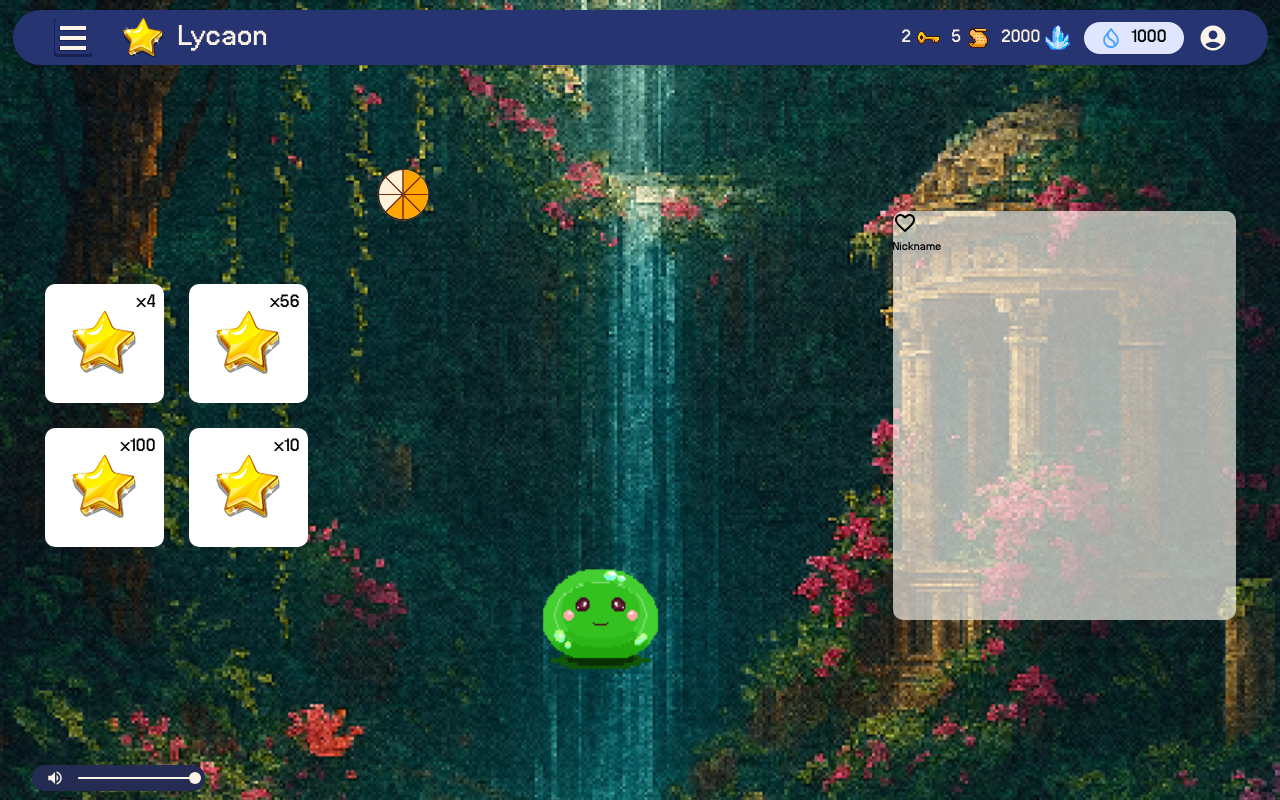
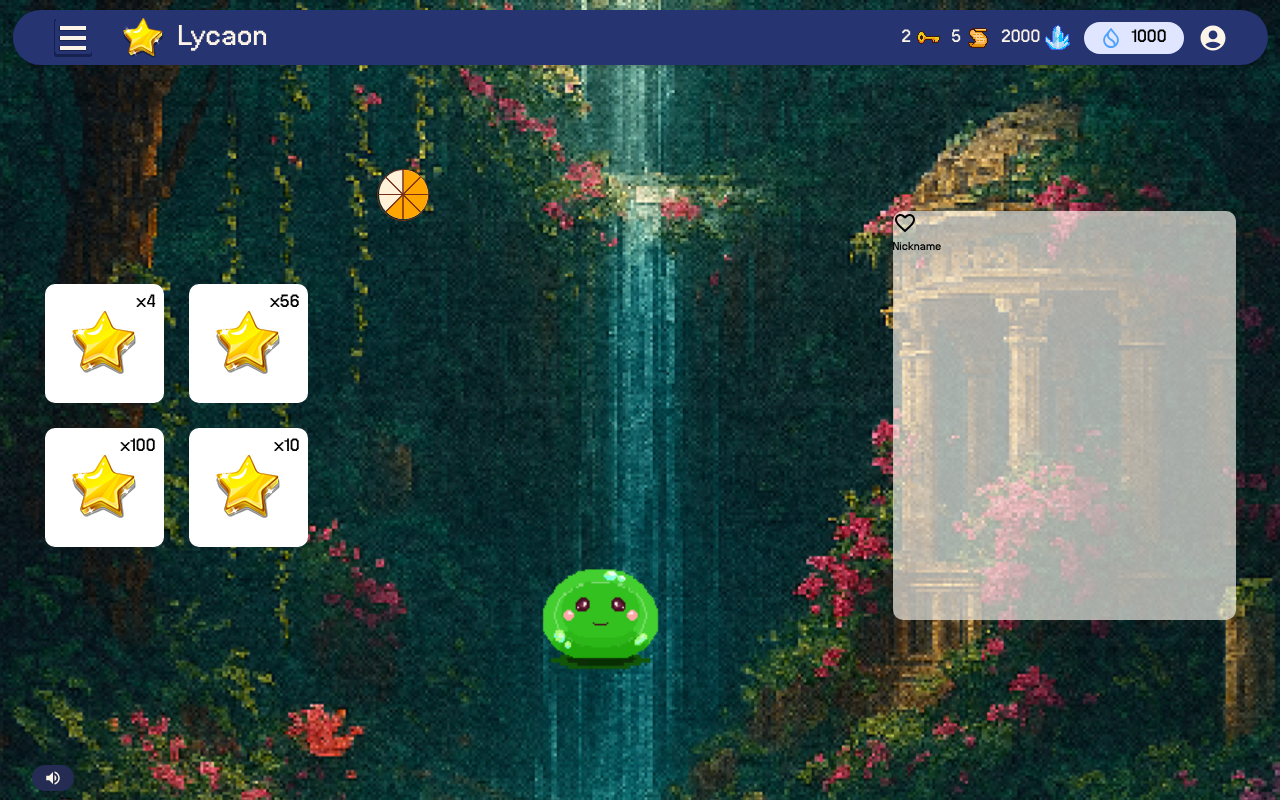
Before and after one commit to AntiAvengers/Lycaon, a React (Vite) app in the folder client/: page /collection/spriteDetail in a window 1280 px wide. Built offline with nearby package versions, Linux system fonts and the light colour scheme.

Commit message:
updated volume control w/ hover effect

```diff
--- a/client/src/App.jsx
+++ b/client/src/App.jsx
@@ -3,7 +3,6 @@ import { BrowserRouter as Router, Route, Routes } from "react-router-dom";
 import ConnectPg from "./components/connectPg.jsx";
 import HomePg from "./components/homePg.jsx";
 import PuzzlePg from "./components/puzzelPg.jsx";
-import UserProfilePg from "./components/userProfilePg.jsx";
 import FountainPg from "./components/fountainPg.jsx";
 import CollectionPg from "./components/collectionPg.jsx";
 import SpritesDetailPg from "./components/spriteDetailPg.jsx";
@@ -20,7 +19,6 @@ const App = () => {
                 <Route path="/" element={<Layout><ConnectPg /></Layout>} />
                 <Route path="/home" element={<Layout><HomePg /></Layout>} />
                 <Route path="/puzzles" element={<Layout><PuzzlePg /></Layout>} />
-                <Route path="/user-profile" element={<Layout><UserProfilePg /></Layout>} />
                 <Route path="/fountain" element={<Layout><FountainPg /></Layout>} />
                 <Route path="/collection" element={<Layout><CollectionPg /></Layout>} />
                 <Route path="/collection/spriteDetail" element={<Layout><SpritesDetailPg /></Layout>} />
--- a/client/src/components/Layout.jsx
+++ b/client/src/components/Layout.jsx
@@ -16,10 +16,8 @@ const Layout = ({ children }) => {
             <main className="flex flex-grow justify-center items-center">
                 {children}
             </main>
-            <div className="hidden md:block">
-                {!isSignInPage && !isPuzzlePage && (
-                    <SoundControl />
-                )}
+            <div className="hidden md:block sticky bottom-0">
+                {!isSignInPage && !isPuzzlePage && <SoundControl />}
             </div>
             {/* {!isSignInPage && <Footer />} */}
         </div>
--- a/client/src/components/soundControl.jsx
+++ b/client/src/components/soundControl.jsx
@@ -9,6 +9,7 @@ const SoundControl = () => {
     const [volume, setVolume] = useState(1); // State for volume level
     const [prevVolume, setPrevVolume] = useState(1); // Store previous volume before muting
     const [hasInteracted, setHasInteracted] = useState(false); // Track user interaction
+    const [hovering, setHovering] = useState(false);
 
     // Memoize the enableAudio function to prevent unnecessary re-creations
     const enableAudio = useCallback(() => {
@@ -92,7 +93,13 @@ const SoundControl = () => {
             />
 
             {/* Volume Control Slider */}
-            <div className="bg-[#242C53] w-[173.3px] h-[26px] flex justify-center items-center gap-[10px] rounded-[30px] px-[10px] py-[4px]">
+            <div
+                onMouseEnter={() => setHovering(true)}
+                onMouseLeave={() => setHovering(false)}
+                className={`bg-[#242C53] h-[26px] flex items-center rounded-[30px] px-[10px] py-[4px] gap-[10px] transition-all duration-300 overflow-hidden ${
+                    hovering ? "w-[173.3px]" : "w-[42px] justify-center"
+                }`}
+            >
                 {/* Mute Button */}
                 <button
                     onClick={toggleMute}
@@ -104,6 +111,7 @@ const SoundControl = () => {
                         <VolumeUpIcon sx={{ width: 26, height: 18 }} />
                     )}
                 </button>
+                {hovering && (
                     <Slider
                         size="small"
                         min={0}
@@ -111,11 +119,14 @@ const SoundControl = () => {
                         value={volume}
                         onChange={handleVolumeChange}
                         valueLabelDisplay="auto"
-                    valueLabelFormat={(value) => `${Math.round(value * 100)}%`}
+                        valueLabelFormat={(value) =>
+                            `${Math.round(value * 100)}%`
+                        }
                         step={0.01}
                         aria-label="Volume Control"
                         sx={{ width: 122.3, color: "#FCF4E7" }}
                     />
+                )}
             </div>
         </div>
     );
--- a/client/src/components/userProfilePg.jsx
+++ /dev/null
@@ -1,9 +0,0 @@
-const UserProfilePg = () => {
-    return (
-        <div>
-            <h1>User Profile</h1>
-        </div>
-    );
-};
-
-export default UserProfilePg;
```
Lines whose indentation alone changed are shown as unchanged.
